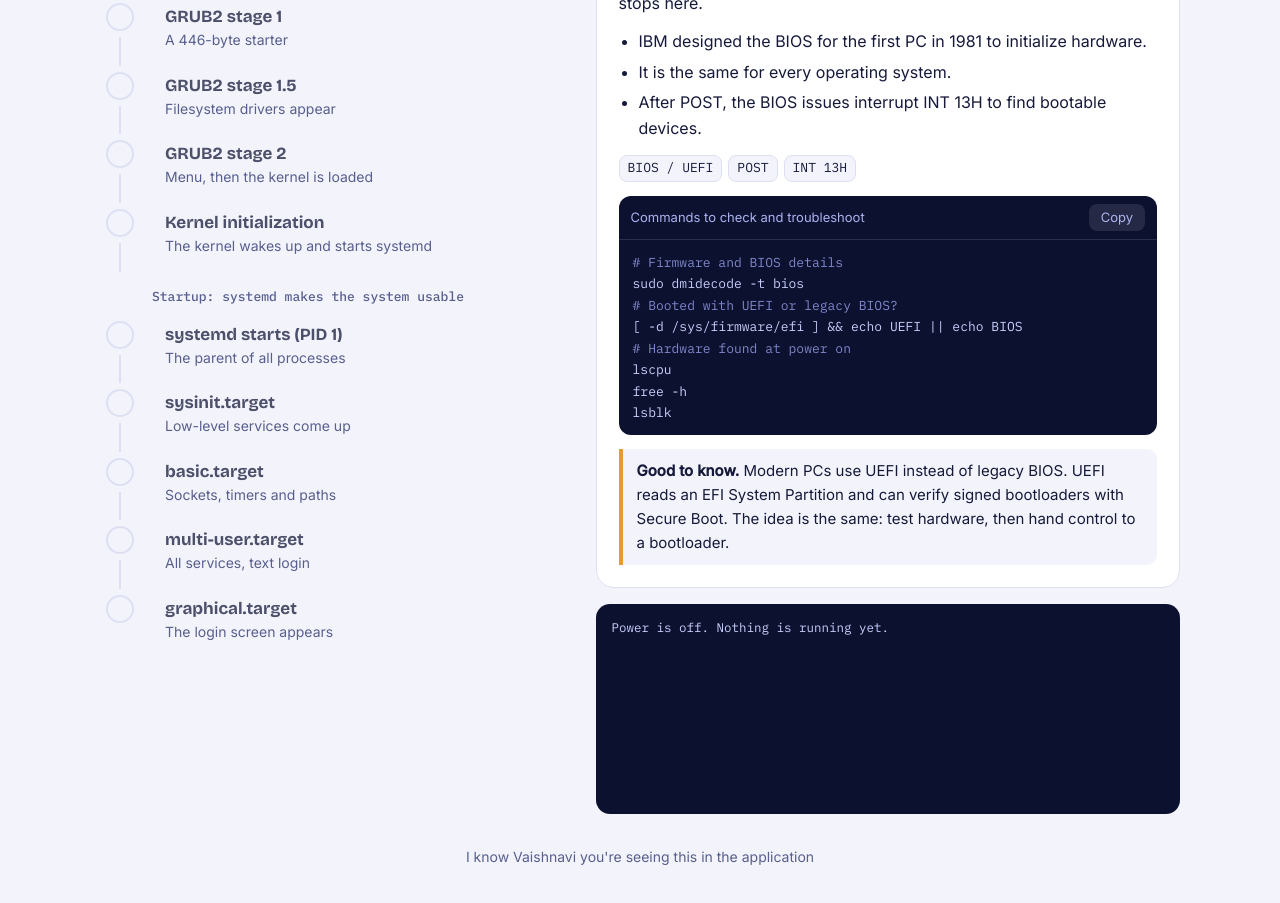
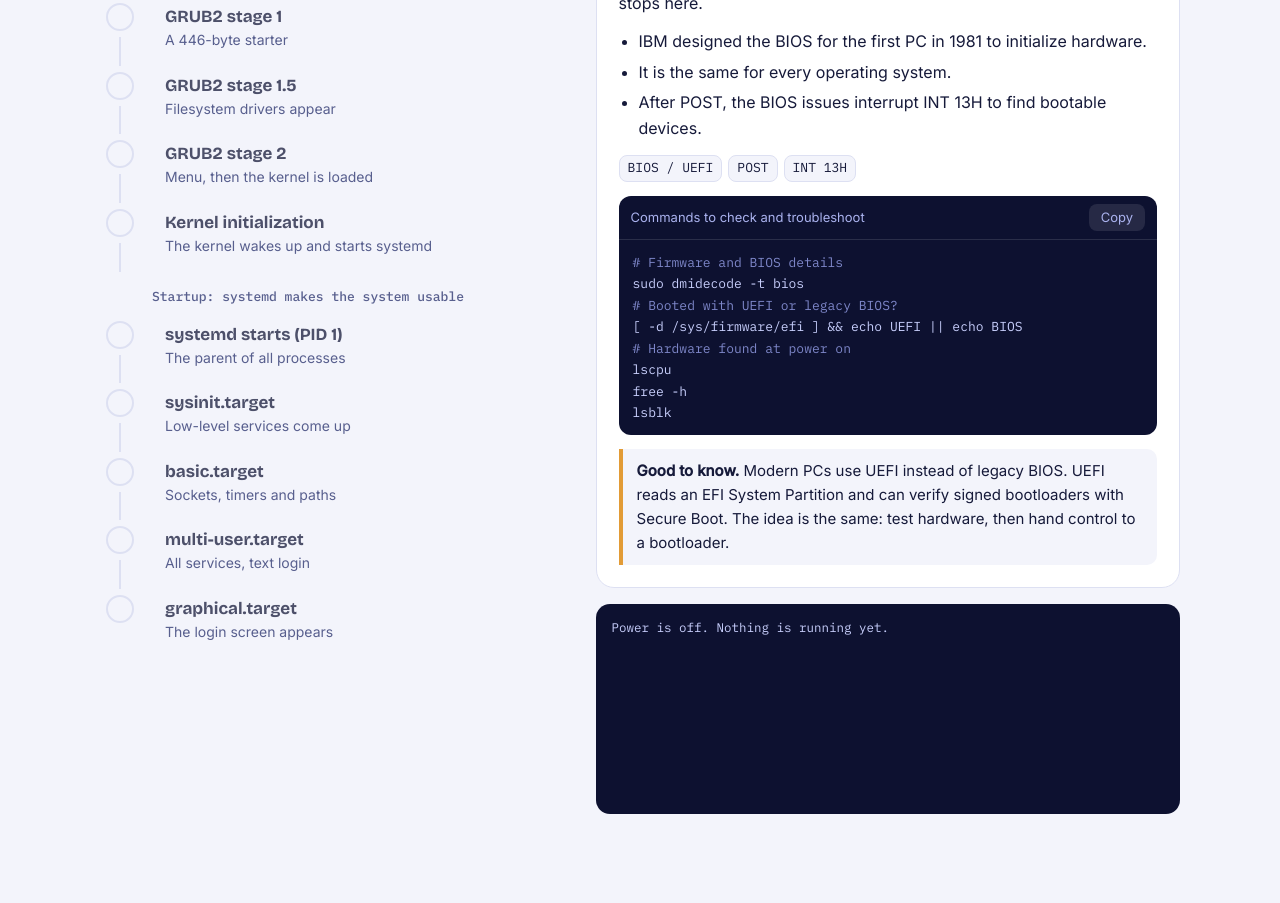
Before and after one commit to BalajiShetty7/Linux-Bootloader-Startup, a plain HTML site: page Linux-Bootloader.html in a window 1280 px wide. Shown: the part 697-1600 px from the top of the page. After the commit the page ends 1559 px from the top, so only its background shows below. Drawn offline with nearby package versions, Linux system fonts and the light colour scheme.

Commit message:
Revert "Add Vaishnavi application note"
This reverts commit 8ba39105f8a2334360d278886f65a81ec7c90a98.

```diff
--- a/Linux-Bootloader.html
+++ b/Linux-Bootloader.html
@@ -74,7 +74,6 @@ button:focus-visible{outline:3px solid var(--ac);outline-offset:2px}
 .term .t{color:#7e87c9}.term .ok{color:#52d6a0}.term .h{color:#ffc857}
 .login{margin-top:14px;border-radius:12px;padding:16px;text-align:center;color:#fff;background:linear-gradient(135deg,#2b2f8f,#7b3fbf 60%,#e8478b)}
 .login b{font:700 18px 'Bricolage Grotesque'}.login div{font:13px 'IBM Plex Mono';opacity:.9;margin-top:4px}
-.app-note{text-align:center;margin:32px 0 0;color:var(--mu);font-size:14px}
 @media (max-width:860px){.grid{grid-template-columns:1fr}.side{position:static}}
 @media (prefers-reduced-motion:reduce){*{animation:none!important;transition:none!important}}
 </style>
@@ -97,7 +96,6 @@ button:focus-visible{outline:3px solid var(--ac);outline-offset:2px}
       <pre class="term" id="term" aria-label="Boot log">Power is off. Nothing is running yet.</pre>
     </div>
   </div>
-  <p class="app-note">I know Vaishnavi you're seeing this in the application</p>
 </div>
 <script>
 const S=[
```
